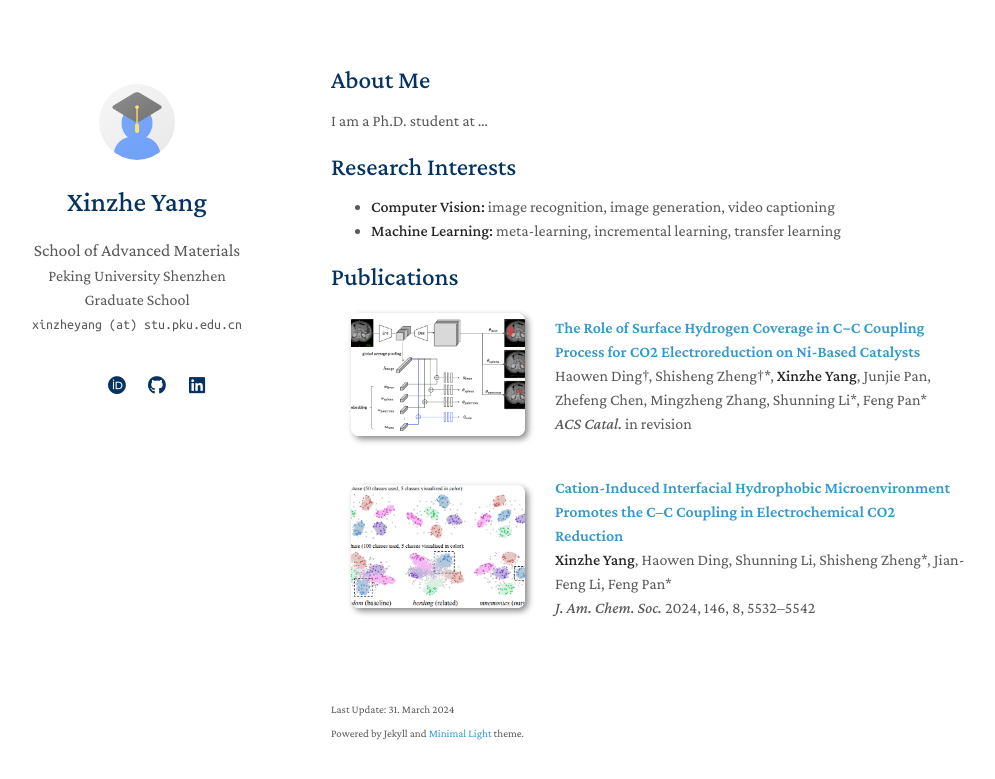
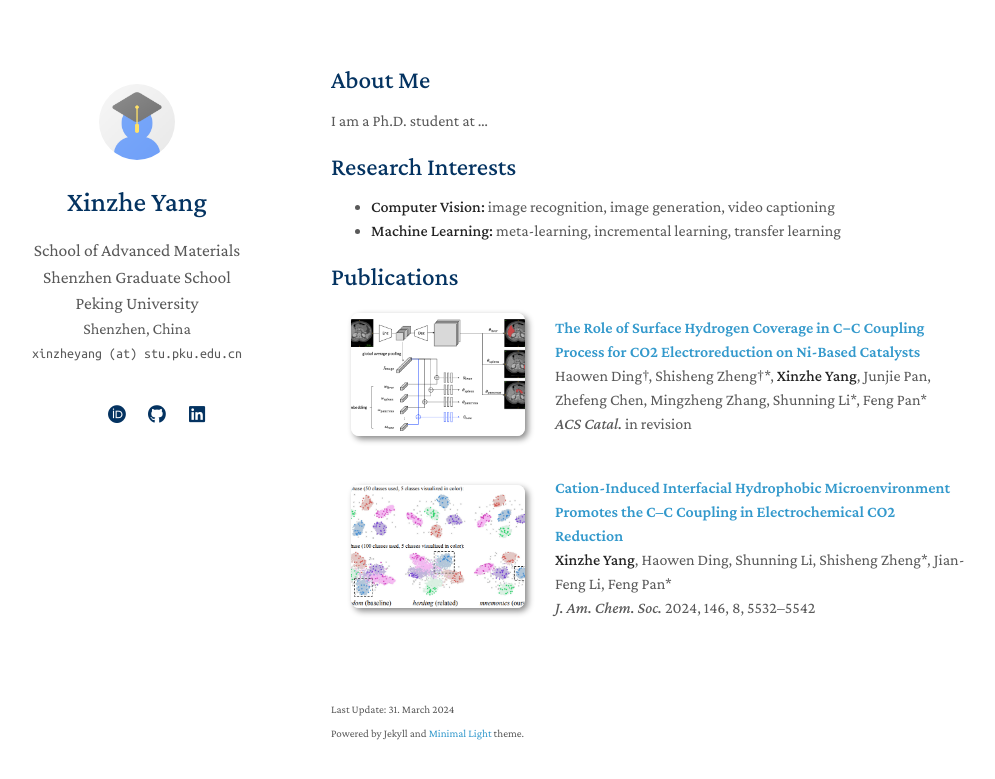
Before and after one commit to xzyang99/xzyang99.github.io, a Jekyll site: the page built from index.md, in a window 1280 px wide. Shown: the top 779 px of the page, without its empty margins (139-1134 px from the left). Built offline with Jekyll 4.4.1, drawn with Linux system fonts in a browser that asks for light colours; a style sheet for code colours, icons or effects is not loaded; our own code applies the rules of GitHub Pages for plain Markdown files.

Commit message:
Update homepage.html

```diff
--- a/_layouts/homepage.html
+++ b/_layouts/homepage.html
@@ -45,12 +45,20 @@
 
         <h1>{{ site.title }}</h1>
 
-        {% if site.position %}
-        <position style="font-size:1.10rem;">{{ site.position }}</position>
+        {% if site.affiliation1 %}
+        <a href="{{ site.affiliation1_link }}" rel="noopener" style="font-size:1.10rem;"><autocolor>{{ site.affiliation1 }}</autocolor></a>
         <br>
         {% endif %}
-        {% if site.affiliation %}
-        <a href="{{ site.affiliation_link }}" rel="noopener"><autocolor>{{ site.affiliation }}</autocolor></a>
+        {% if site.affiliation2 %}
+        <a href="{{ site.affiliation2_link }}" rel="noopener" style="font-size:1.10rem;"><autocolor>{{ site.affiliation2 }}</autocolor></a>
+        <br>
+        {% endif %}
+        {% if site.affiliation3 %}
+        <a href="{{ site.affiliation3_link }}" rel="noopener" style="font-size:1.10rem;"><autocolor>{{ site.affiliation3 }}</autocolor></a>
+        <br>
+        {% endif %}
+        {% if site.location %}
+        <position>{{ site.location }}</position>
         <br>
         {% endif %}
         {% if site.email %}
```
